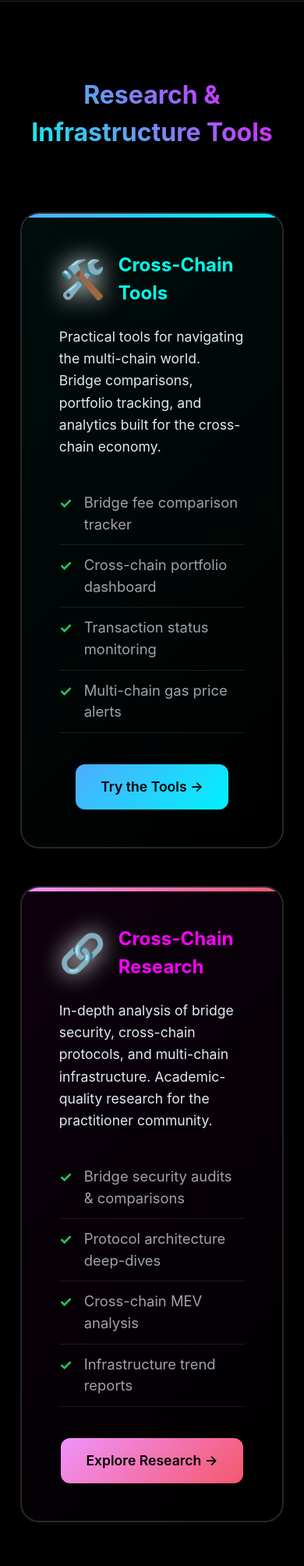
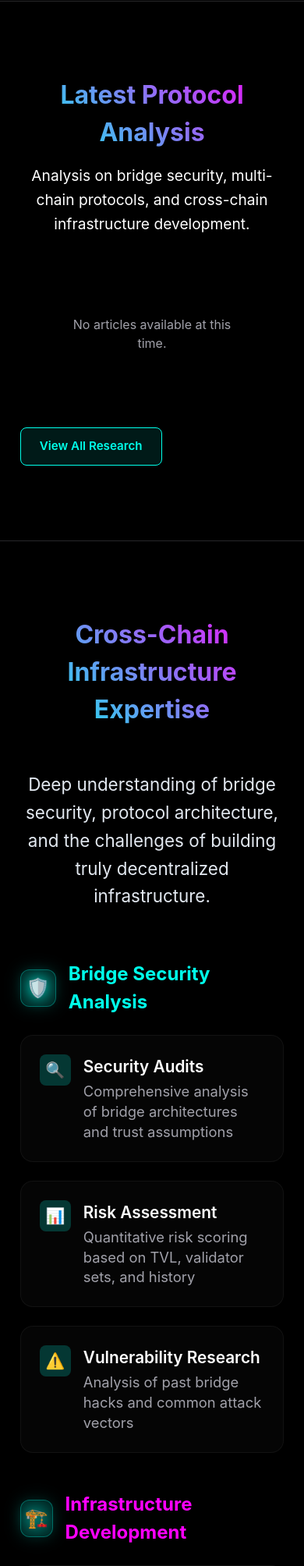
Before and after one commit to zzzandy-eth/web3fuel, a Flask app: page / in a window 390 px wide; the page is wider, and only the part inside the window is pictured. Shown: the part 923-2931 px from the top of that part at 78% size. Run offline with Flask 3, Linux system fonts and the light colour scheme.

Commit message:
Center title and subtitle in Latest Protocol Analysis section
- Center-align the section title and subtitle text
- Change subtitle color to white for better visibility

Co-Authored-By: Claude Opus 4.5 <noreply@anthropic.com>

```diff
--- a/frontend/static/css/globals.css
+++ b/frontend/static/css/globals.css
@@ -500,6 +500,146 @@ header {
     line-height: 1.6;
 }
 
+/* Latest Protocol Analysis Section */
+.latest-analysis-title {
+    font-size: 2.8rem;
+    font-weight: 700;
+    margin-bottom: 1rem;
+    text-align: center;
+    background: linear-gradient(45deg, var(--primary), var(--secondary));
+    -webkit-background-clip: text;
+    -webkit-text-fill-color: transparent;
+    background-clip: text;
+}
+
+.latest-analysis-subtitle {
+    font-size: 1.2rem;
+    color: var(--text);
+    margin-bottom: calc(1.5rem + 30px);
+    line-height: 1.6;
+    text-align: center;
+}
+
+.blog-cards-grid {
+    display: grid;
+    grid-template-columns: repeat(3, 1fr);
+    gap: 2rem;
+    margin-bottom: 3rem;
+}
+
+.blog-card-link {
+    text-decoration: none;
+    color: inherit;
+    display: block;
+}
+
+.blog-card {
+    background: var(--card-bg);
+    border: 2px solid var(--border-color);
+    border-radius: 1rem;
+    padding: 2rem;
+    height: 100%;
+    transition: all 0.3s ease;
+    display: flex;
+    flex-direction: column;
+}
+
+.blog-card:hover {
+    border-color: var(--primary);
+    transform: translateY(-5px);
+    box-shadow: 0 10px 30px rgba(0, 255, 234, 0.15);
+}
+
+.blog-card-title {
+    font-size: 1.3rem;
+    font-weight: 600;
+    color: var(--text);
+    margin-bottom: 0.75rem;
+    line-height: 1.3;
+}
+
+.blog-card:hover .blog-card-title {
+    color: var(--primary);
+}
+
+.blog-card-excerpt {
+    font-size: 1rem;
+    color: var(--text-muted);
+    line-height: 1.6;
+    margin-bottom: 1.5rem;
+    flex-grow: 1;
+}
+
+.blog-card-meta {
+    display: flex;
+    justify-content: space-between;
+    align-items: center;
+    padding-top: 1rem;
+    border-top: 1px solid var(--border-color);
+}
+
+.blog-card-category {
+    background: rgba(0, 255, 234, 0.2);
+    color: var(--primary);
+    padding: 0.25rem 0.75rem;
+    border-radius: 12px;
+    font-size: 0.8rem;
+    border: 1px solid var(--primary);
+    font-weight: 500;
+}
+
+.blog-card-readtime {
+    font-size: 0.85rem;
+    color: var(--text-muted);
+}
+
+.view-all-research {
+    text-align: left;
+    margin-top: 2rem;
+}
+
+.view-all-btn {
+    display: inline-block;
+    padding: 0.75rem 1.5rem;
+    background: rgba(0, 255, 234, 0.1);
+    border: 1px solid var(--primary);
+    color: var(--primary);
+    font-size: 0.95rem;
+    font-weight: 600;
+    border-radius: 8px;
+    text-decoration: none;
+    transition: all 0.3s ease;
+}
+
+.view-all-btn:hover {
+    background: var(--primary);
+    color: var(--background);
+    box-shadow: 0 0 20px rgba(0, 255, 234, 0.4);
+}
+
+.no-posts-message {
+    grid-column: 1 / -1;
+    text-align: center;
+    color: var(--text-muted);
+    padding: 3rem;
+}
+
+@media (max-width: 1024px) {
+    .blog-cards-grid {
+        grid-template-columns: repeat(2, 1fr);
+    }
+}
+
+@media (max-width: 768px) {
+    .blog-cards-grid {
+        grid-template-columns: 1fr;
+    }
+
+    .latest-analysis-title {
+        font-size: 2rem;
+    }
+}
+
 .products-grid {
     display: grid;
     grid-template-columns: 1fr;
--- a/frontend/templates/index.html
+++ b/frontend/templates/index.html
@@ -33,64 +33,33 @@
     </div>
 </section>
 
-<!-- Services Section - Homepage2 Style -->
+<!-- Latest Protocol Analysis Section -->
 <section class="services-section">
     <div class="container">
-        <h2 class="services-title">Research & Infrastructure Tools</h2>
+        <h2 class="latest-analysis-title">Latest Protocol Analysis</h2>
+        <p class="latest-analysis-subtitle">Analysis on bridge security, multi-chain protocols, and cross-chain infrastructure development.</p>
 
-        <div class="products-grid">
-            <!-- Cross-Chain Tools -->
-            <div class="product-card cross-chain-tools">
-                <div class="product-header">
-                    <span class="product-icon">🛠️</span>
-                    <h3 class="product-title">Cross-Chain Tools</h3>
-                </div>
-                <p class="product-description">Practical tools for navigating the multi-chain world. Bridge comparisons, portfolio tracking, and analytics built for the cross-chain economy.</p>
+        <div class="blog-cards-grid">
+            {% for post in recent_posts %}
+            <a href="{{ post.link }}" target="_blank" rel="noopener noreferrer" class="blog-card-link">
+                <article class="blog-card">
+                    <h3 class="blog-card-title">{{ post.title }}</h3>
+                    <p class="blog-card-excerpt">{{ post.excerpt }}</p>
+                    <div class="blog-card-meta">
+                        <span class="blog-card-category">
+                            {% if post.categories %}{{ post.categories[0].name }}{% else %}Research{% endif %}
+                        </span>
+                        <span class="blog-card-readtime">🕐 {{ post.reading_time }} min read</span>
+                    </div>
+                </article>
+            </a>
+            {% else %}
+            <p class="no-posts-message">No articles available at this time.</p>
+            {% endfor %}
+        </div>
 
-                <ul class="product-features">
-                    <li>Bridge fee comparison tracker</li>
-                    <li>Cross-chain portfolio dashboard</li>
-                    <li>Transaction status monitoring</li>
-                    <li>Multi-chain gas price alerts</li>
-                </ul>
-
-                <div style="text-align: center;">
-                    <a href="/tools" class="product-cta">
-                        Try the Tools →
-                    </a>
-                </div>
-            </div>
-
-            <!-- Cross-Chain Research -->
-            <div class="product-card research-insights">
-                <div class="product-header">
-                    <span class="product-icon">🔗</span>
-                    <h3 class="product-title">Cross-Chain Research</h3>
-                </div>
-                <p class="product-description">In-depth analysis of bridge security, cross-chain protocols, and multi-chain infrastructure. Academic-quality research for the practitioner community.</p>
-
-                <ul class="product-features">
-                    <li>Bridge security audits & comparisons</li>
-                    <li>Protocol architecture deep-dives</li>
-                    <li>Cross-chain MEV analysis</li>
-                    <li>Infrastructure trend reports</li>
-                </ul>
-
-                <div style="text-align: center;">
-                    <a href="/research" class="product-cta">
-                        Explore Research →
-                    </a>
-                </div>
-            </div>
-        </div>
-        <div class="cross-chain-cta-section">
-            <h3 class="cross-chain-cta-title">Building Cross-Chain Infrastructure, In Public</h3>
-            <p class="cross-chain-cta-description">
-                From blockchain development to cross-chain expertise, <br>documenting every lesson learned along the way.
-            </p>
-            <a href="/blog" class="cross-chain-cta-button">
-                Follow the Journey →
-            </a>
+        <div class="view-all-research">
+            <a href="/blog" class="view-all-btn">View All Research</a>
         </div>
     </div>
 </section>
```
